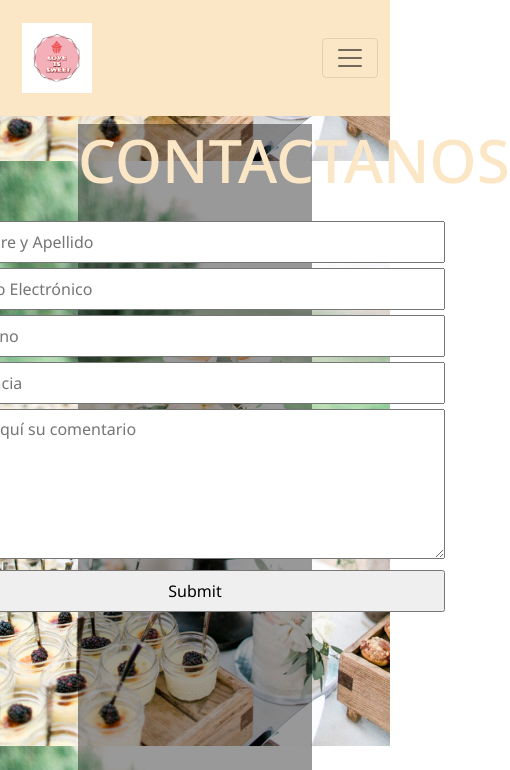
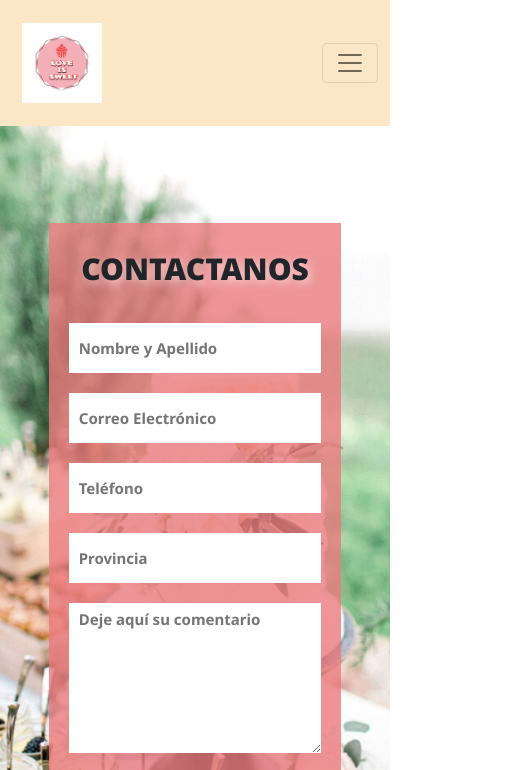
Before and after one commit to NanoJaldin/proyecto-coder, a plain HTML site: page pages/contacto.html in a window 390 px wide. Shown: the top 770 px of the page, 510 px wide, since content can reach past the window. Drawn offline with nearby package versions, Linux system fonts and the light colour scheme.

Commit message:
responsive de galeria y contacto

```diff
--- a/css/style.css
+++ b/css/style.css
@@ -19,12 +19,13 @@ header {
   z-index: 2;
 }
 header .backgroundNav {
+  /* height: 15vh; */
   width: 100%;
-  background-color: #fbe7c6 !important;
+  background-color: #fbe7c6;
 }
-header img {
-  width: 100px;
-  height: 100px;
+header nav div a img {
+  width: 80px;
+  height: 80px;
   margin: 10px;
   transition: 1s;
   animation: transformar 4s 1s ease-in-out;
@@ -534,13 +535,16 @@ footer .contenedorContacto div ul li a {
   background-color: #ecf87f;
   font-family: "Lato", sans-serif;
   font-family: "Noto Sans", sans-serif;
+  padding: 20px 10px;
 }
 .fotosBoda h2 {
   border: 1px solid black;
   background-color: #ddc67b;
   text-align: center;
   font-size: 40px;
-  margin-bottom: 20px;
+  font-weight: bold;
+  width: 50%;
+  margin: 0 auto;
 }
 .fotosBoda .fotosContenedor {
   width: 100%;
@@ -596,14 +600,14 @@ footer .contenedorContacto div ul li a {
   margin: 10px;
 }
 
-/*-------------CONTACTO---------------- */
+/*------------------------CONTACTO----------------------------- */
 
 .formulario {
   background-image: url("../img/fondocontacto.jpg");
-  background-repeat: var(no-repeat);
+  background-repeat: no-repeat;
   background-position: center;
-  background-size: 100vw;
-  height: 80vh;
+  background-size: cover;
+  height: 130vh;
   font-family: "Lato", sans-serif;
   font-family: "Noto Sans", sans-serif;
   display: flex;
@@ -611,13 +615,108 @@ footer .contenedorContacto div ul li a {
   align-items: center;
 }
 
-.formulario form {
-  background-color: rgba(0, 0, 0, 0.4);
+.formulario .formContenedor {
+  background-color: #ec7b7fcc;
+  /* background-color: rgba(0, 0, 0, 0.4); */
   width: 60%;
-  height: 78vh;
-  margin: auto;
+  height: 500px;
+  margin: 0 auto;
+  display: grid;
+  grid-template-areas:
+    "titulo titulo"
+    "nombre correo"
+    "telefono provincia"
+    "comentarios comentarios"
+    "enviar enviar";
+  grid-template-columns: repeat(2, 1fr);
+  grid-template-rows: 60px 50px 50px 150px 50px;
+  /* grid-auto-rows: 50px; */
+  row-gap: 20px;
 }
-.formulario form h2 {
+.formulario .formContenedor div {
+  height: 100%;
+  margin: 20px;
+}
+.formulario .formContenedor div input {
+  border: none;
+  font-weight: 700;
+  padding: 0px 10px;
+}
+.formulario .formContenedor .formTitulo {
+  grid-area: titulo;
+  text-align: center;
+  display: flex;
+  justify-content: center;
+  align-items: center;
+}
+.formTitulo h2 {
+  font-size: 60px;
+  text-shadow: 3px 3px 10px rgba(255, 255, 255, 0.56);
+  font-weight: 900;
+}
+.formNombre {
+  grid-area: nombre;
+  margin: 0;
+}
+.formNombre input {
+  width: 100%;
+  height: 100%;
+}
+.formCorreo {
+  grid-area: correo;
+  margin: 0;
+}
+.formCorreo input {
+  width: 100%;
+  height: 100%;
+}
+.formTelefono {
+  grid-area: telefono;
+}
+.formTelefono input {
+  width: 100%;
+  height: 100%;
+}
+.formProvincia {
+  grid-area: provincia;
+}
+.formProvincia input {
+  width: 100%;
+  height: 100%;
+}
+.formComentarios {
+  grid-area: comentarios;
+}
+.formComentarios textarea {
+  width: 100%;
+  height: 100%;
+  min-height: 100%;
+  max-height: 100%;
+  min-width: 100%;
+  max-width: 100%;
+  border: none;
+  padding: 5px 10px;
+  font-weight: 700;
+}
+.formEnviar {
+  grid-area: enviar;
+  display: flex;
+  justify-content: center;
+  align-items: center;
+}
+.formEnviar input {
+  height: 100%;
+  width: 20%;
+  font-weight: 700;
+  font-size: 20px;
+  transition: 0.7s;
+}
+.formEnviar input:hover {
+  transform: scale(1.07);
+  background-color: #ff4949;
+  color: aliceblue;
+}
+/* .formulario form h2 {
   font-size: 60px;
   color: #fbe7c6;
   text-align: center;
@@ -640,7 +739,7 @@ textarea {
   max-height: 150px;
   min-width: 500px;
   max-width: 500px;
-}
+} */
 
 /*--------- MEDIAS QUERIES -----------*/
 
@@ -776,6 +875,7 @@ textarea {
   footer .contenedorMarca div {
     margin-left: 35px;
   }
+  /*---------- SERVICIOS -------------*/
   .introProductos div h2 {
     width: 500px;
     height: 65px;
@@ -788,6 +888,35 @@ textarea {
   .galeriaProductos {
     gap: 10px;
     padding: 20px;
+  }
+  /*------------ GALERIA -------------*/
+  .fotosBoda h2 {
+    font-size: 35px;
+  }
+  .fotosBoda .fotosContenedor {
+    grid-template-columns: repeat(3, 1fr);
+    grid-auto-rows: 250px;
+    gap: 10px;
+  }
+  .foto1 {
+    grid-column: 1 / span 2;
+    grid-row: span 2;
+  }
+  .foto2 {
+    grid-column: span 1;
+  }
+  .foto4 {
+    grid-column: span 2;
+  }
+  /* .foto6 {
+    grid-column: 3 / span 2;
+  } */
+  .foto7 {
+    grid-column: span 2;
+    grid-row: span 2;
+  }
+  .foto16 {
+    grid-column: span 2;
   }
 }
 @media screen and (max-width: 1000px) {
@@ -947,6 +1076,26 @@ textarea {
   footer .contenedorContacto div ul li {
     font-size: 10px;
   }
+  /* ----------------CONTACTO------------------ */
+  .formulario {
+    height: 120vh;
+  }
+
+  .formulario .formContenedor {
+    width: 75%;
+    height: 650px;
+    margin: 0 auto;
+    grid-template-areas:
+      "titulo"
+      "nombre"
+      "correo"
+      "telefono"
+      "provincia"
+      "comentarios"
+      "enviar";
+    grid-template-columns: 1fr;
+    grid-template-rows: 60px 50px 50px 50px 50px 150px 50px;
+  }
 }
 @media screen and (max-width: 750px) {
   .hero h1 {
@@ -966,6 +1115,7 @@ textarea {
     width: 320px;
     height: 270px;
   }
+  /*------------- SERVICIOS ------------*/
   .personalizarMesa h2 {
     width: 500px;
     height: 60px;
@@ -1002,6 +1152,29 @@ textarea {
     width: 550px;
     height: 400px;
   }
+  /*--------------- GALERIA --------------*/
+  .fotosBoda h2 {
+    font-size: 30px;
+  }
+  .fotosBoda .fotosContenedor {
+    grid-template-columns: repeat(2, 1fr);
+    grid-auto-rows: 300px;
+    gap: 10px;
+  }
+  .foto1 {
+    grid-column: 1 / span 1;
+    grid-row: span 1;
+  }
+  .foto4 {
+    grid-column: span 1;
+  }
+  .foto7 {
+    grid-column: span 1;
+    grid-row: span 1;
+  }
+  .foto16 {
+    grid-column: span 1;
+  }
 }
 @media screen and (max-width: 690px) {
   header nav ul li {
@@ -1014,8 +1187,6 @@ textarea {
   header nav ul li a {
     font-size: 8px;
   }
-}
-@media screen and (max-width: 690px) {
   .servicioPersonalizado .servicioImagen img {
     width: 270px;
     height: 200px;
@@ -1043,6 +1214,10 @@ textarea {
   footer .contenedorMarca img {
     width: 100px;
     height: 100px;
+  }
+  /*-------------- CONTACTO ------------*/
+  .formTitulo h2 {
+    font-size: 50px;
   }
 }
 @media screen and (max-width: 620px) {
@@ -1096,13 +1271,27 @@ textarea {
     padding: 5px;
     font-size: 13px;
   }
+  /*--------------- SERVICIOS ----------------*/
   .galeriaProductos {
     grid-template-columns: repeat(2, 1fr);
     grid-auto-rows: 200px;
     padding: 10px;
   }
+  /*----------------- GALERIA ---------------*/
+  .fotosBoda h2 {
+    font-size: 25px;
+  }
+  .fotosBoda .fotosContenedor {
+    grid-template-columns: repeat(2, 1fr);
+    grid-auto-rows: 250px;
+    gap: 10px;
+  }
 }
 @media screen and (max-width: 570px) {
+  footer .contenedorContacto {
+    flex-direction: column;
+  }
+  /* ----------SERVICOS--------------- */
   .personalizarMesa h2 {
     width: 350px;
     height: 50px;
@@ -1131,8 +1320,15 @@ textarea {
     width: 400px;
     height: 250px;
   }
-  footer .contenedorContacto {
-    flex-direction: column;
+  /*------------ CONTACTO -------------*/
+  .formulario {
+    height: 100vh;
+  }
+  .formTitulo h2 {
+    font-size: 40px;
+  }
+  .formEnviar input {
+    width: 35%;
   }
 }
 @media screen and (max-width: 526px) {
@@ -1267,6 +1463,10 @@ textarea {
     font-size: 5px;
     margin-bottom: 30px;
   }
+  footer .contenedorMarca div {
+    width: 180px;
+  }
+  /*------------ SERVICIOS ------------*/
   .personalizarMesa {
     height: 50vh;
   }
@@ -1303,8 +1503,25 @@ textarea {
     grid-auto-rows: 150px;
     padding: 10px;
   }
-  footer .contenedorMarca div {
-    width: 180px;
+  /*------------ GALERIA --------------*/
+  .fotosBoda h2 {
+    font-size: 20px;
+  }
+  .fotosBoda .fotosContenedor {
+    grid-template-columns: repeat(2, 1fr);
+    grid-auto-rows: 200px;
+    gap: 5px;
+  }
+  /*------------- CONTACTO -------------*/
+
+  .formulario .formContenedor .formTitulo h2 {
+    font-size: 30px;
+  }
+  .formulario .formContenedor div input {
+    font-size: 15px;
+  }
+  .formulario .formContenedor .formComentarios textarea {
+    font-size: 15px;
   }
 }
 @media screen and (max-width: 400px) {
@@ -1350,4 +1567,8 @@ textarea {
   footer .contenedorContacto div ul li {
     font-size: 7px;
   }
+  /*----------- GALERIA -----------*/
+  .fotosBoda .fotosContenedor {
+    grid-auto-rows: 150px;
+  }
 }
--- a/pages/contacto.html
+++ b/pages/contacto.html
@@ -13,7 +13,7 @@
   </head>
   <body>
     <header>
-      <nav class="navbar navbar-expand-lg navbar-light bg-light backgroundNav">
+      <nav class="navbar navbar-expand-lg navbar-light backgroundNav">
         <div class="container-fluid">
           <a class="navbar-brand" href="../index.html"><img src="../img/logoInicial.png" alt="Logo de Love Is Sweet"></a>
           <button class="navbar-toggler" type="button" data-bs-toggle="collapse" data-bs-target="#navbarSupportedContent" aria-controls="navbarSupportedContent" aria-expanded="false" aria-label="Toggle navigation">
@@ -43,29 +43,28 @@
     </header>
     <main>
       <section class="formulario">
-        <form action="" method="" enctype="">
-          <h2>CONTACTANOS</h2>
-          <div class="formContenedor">
-            <div class="nombre">
+        <form class="formContenedor" action="" method="" enctype="">
+          <div class="formTitulo">
+            <h2 class=>CONTACTANOS</h2>
+          </div>
+          <div class="formNombre">
             <input type="text" name="nombre" placeholder="Nombre y Apellido"/>
           </div>
-            <div class="correo">
+          <div class="formCorreo">
             <input type="email" name="correo" placeholder="Correo Electrónico" />
           </div>
-            <div class="telefono">
+          <div class="formTelefono">
             <input type="text" name="telefono" placeholder="Teléfono" />
           </div>
-            <div class="provincia">
+          <div class="formProvincia">
             <input type="text" name="provincia" placeholder="Provincia" />
           </div>
-            <div class="comentarios">
+          <div class="formComentarios">
             <textarea name="" id="" cols="30" rows="10" placeholder="Deje aquí su comentario"></textarea>
           </div>
-            <div class="enviar">
+          <div class="formEnviar">
             <input type="submit" />
           </div>
-          </div>
-
         </form>
       </section>
     </main>
```
Also changed, not shown: index.html (+2 -2 lines), pages/galeria.html (+4 -4 lines), pages/servicios.html (+1 -1 lines), pages/sobreNosotros.html (+1 -1 lines). Lines whose indentation alone changed are shown as unchanged.
